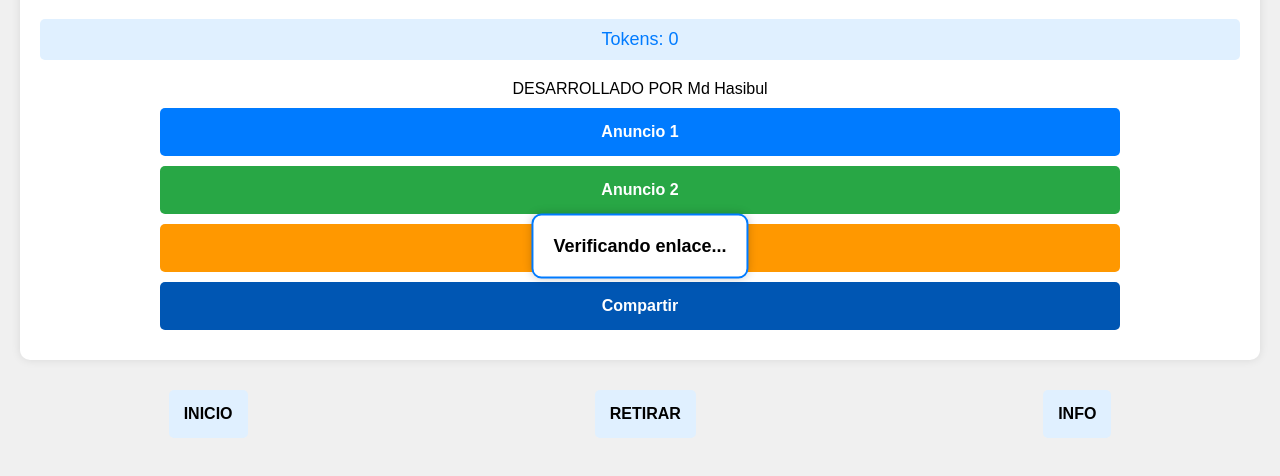
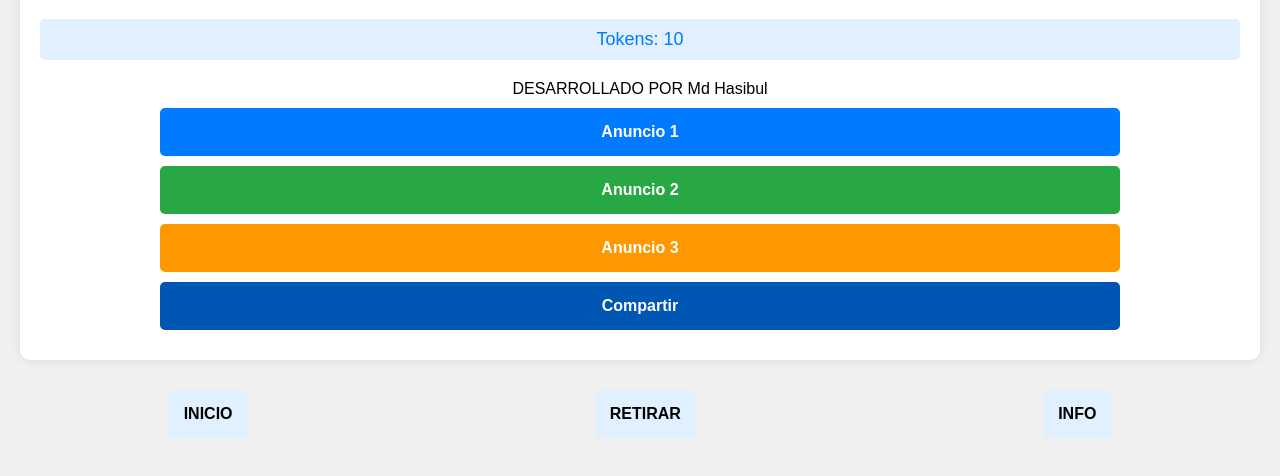
Before and after one commit to YoshiClaroo/Adsteraclick, a plain HTML site: page index.html in a window 1280 px wide. Both pictures are taken after a click on the button "Anuncio 1". Shown: the part 154-630 px from the top of the page. Drawn offline with Linux system fonts and the light colour scheme.

Commit message:
Update index.html

```diff
--- a/index.html
+++ b/index.html
@@ -61,21 +61,6 @@
             background-color: #e0f0ff;
             color: black;
         }
-        .alert-box {
-            display: none;
-            position: fixed;
-            top: 50%;
-            left: 50%;
-            transform: translate(-50%, -50%);
-            background-color: white;
-            border: 2px solid #007bff;
-            padding: 20px;
-            font-size: 18px;
-            font-weight: bold;
-            box-shadow: 0px 0px 10px rgba(0, 0, 0, 0.2);
-            border-radius: 10px;
-            z-index: 1000;
-        }
     </style>
 </head>
 <body>
@@ -100,40 +85,24 @@
         <button>INFO</button>
     </div>
 
-    <!-- Alerta personalizada -->
-    <div id="alertBox" class="alert-box">
-        Verificando enlace...
-    </div>
-
     <script>
         let tokens = localStorage.getItem("tokens") ? parseInt(localStorage.getItem("tokens")) : 0;
-        const enlaceAnuncio = "https://sowpoint.com/nw2x0jk64?key=399b088964c2bd7a1b4398ae7fd96653";
+        const enlaceAnuncio = "https://sowpoint.com/ug0i3zjb?key=5f9ccabbd099c0fac8115db2e6f6a356";
 
-        function actualizarTokens() {
-            document.getElementById("tokens").innerText = tokens;
-        }
+        // Actualiza el contador de tokens en la página
+        document.getElementById("tokens").innerText = tokens;
 
         function verAnuncio() {
-            // Mostrar la alerta
-            const alertBox = document.getElementById("alertBox");
-            alertBox.style.display = "block";
-
-            // Esperar 5 segundos y abrir el enlace
-            setTimeout(() => {
-                tokens += 10; // Sumar tokens
-                localStorage.setItem("tokens", tokens);
-                actualizarTokens();
-
-                // Abrir el enlace en una nueva pestaña
-                window.open(enlaceAnuncio, '_blank');
-            }, 5000);
+            // Abre el enlace en una nueva pestaña
+            window.open(enlaceAnuncio, "_blank");
+            tokens += 10; // Agregar 10 tokens
+            localStorage.setItem("tokens", tokens); // Guardar tokens en localStorage
+            document.getElementById("tokens").innerText = tokens; // Actualizar el contador
         }
 
         function compartir() {
-            alert("¡Comparte este sitio con tus amigos!");
+            alert("Función de compartir aún no implementada.");
         }
-
-        window.onload = actualizarTokens;
     </script>
 </body>
 </html>
```
